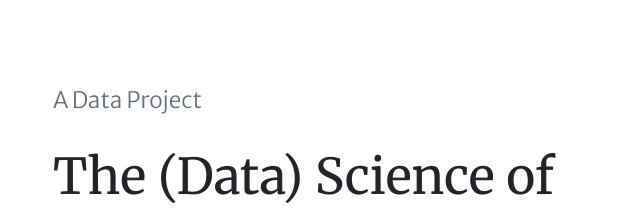
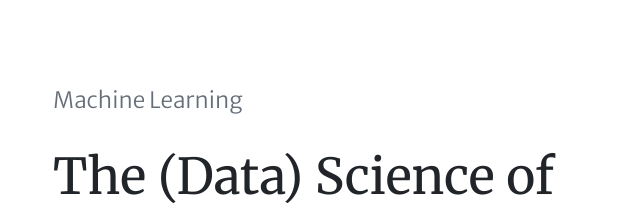
Before and after one commit to MrScottGregory/Happiness_ML_Study, a plain HTML site: page index.html in a window 1280 px wide. Shown: the part 153-370 px from the top of the page, 35-675 px from the left. Drawn offline with Linux system fonts and the light colour scheme.

Commit message:
updated title

```diff
--- a/index.html
+++ b/index.html
@@ -60,7 +60,7 @@
         <section class="container">
             <div class="row justify-content-lg-between align-items-lg-center py-5">
                 <div class="col-lg-6 text-center text-lg-left">
-                    <p class="lead text-secondary mb-4">A Data Project</p>
+                    <p class="lead text-secondary mb-4">Machine Learning</p>
                     <h1 class="display-4 mb-4">The (Data) Science of Happiness</h1>
                     <p class="lead text-secondary mb-4">The Economic &amp; Socio-Political Impact on Happiness.</p>
                     <a class="btn btn-pill btn-primary btn-block d-md-inline-block w-auto mr-md-4 mb-4 mb-md-0" href="data_exploration.html">Explore the Data</a>
```
